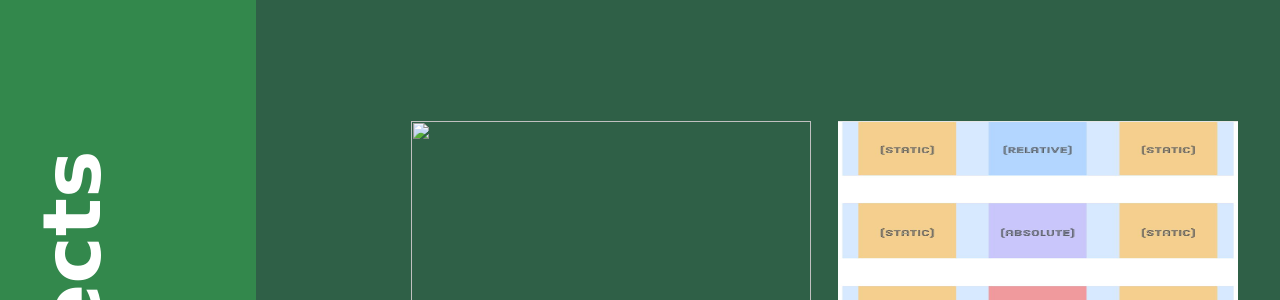
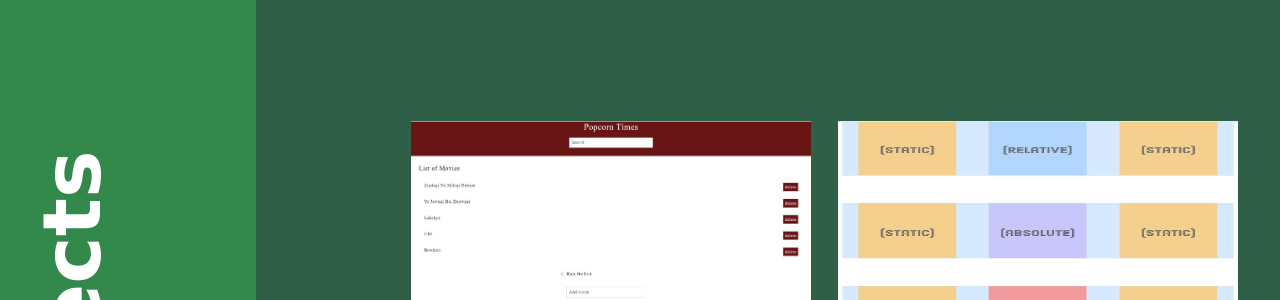
Before and after one commit to varunbhatnagar99/.github.io, a plain HTML site: page index.html in a window 1280 px wide. Shown: the part 1630-1930 px from the top of the page. Drawn offline with nearby package versions, Linux system fonts and the light colour scheme; files whose address does not match are found by name; a web font is replaced by a local one.

Commit message:
Update index.html

```diff
--- a/index.html
+++ b/index.html
@@ -52,7 +52,7 @@
 				<tr>
 					<td>
 						<div class="block">
-							<a href="https://github.com/varunbhatnagar99"><img src="Blood.png" alt=""></a>
+							<a href="https://github.com/varunbhatnagar99"><img src="img/todoapp.jpg" alt=""></a>
 							<div class="blacklayer"></div>
 						</div>
 					</td>
```
